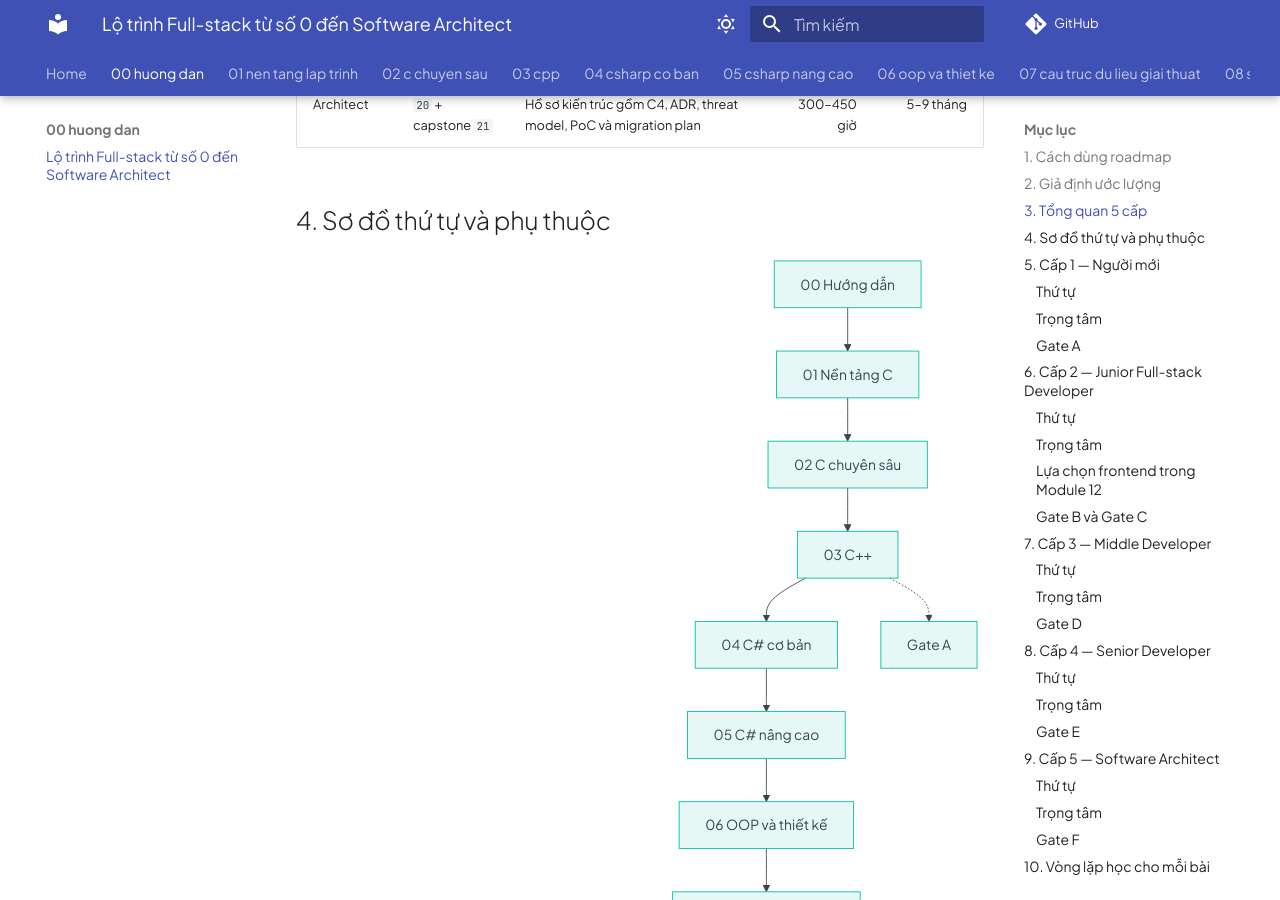
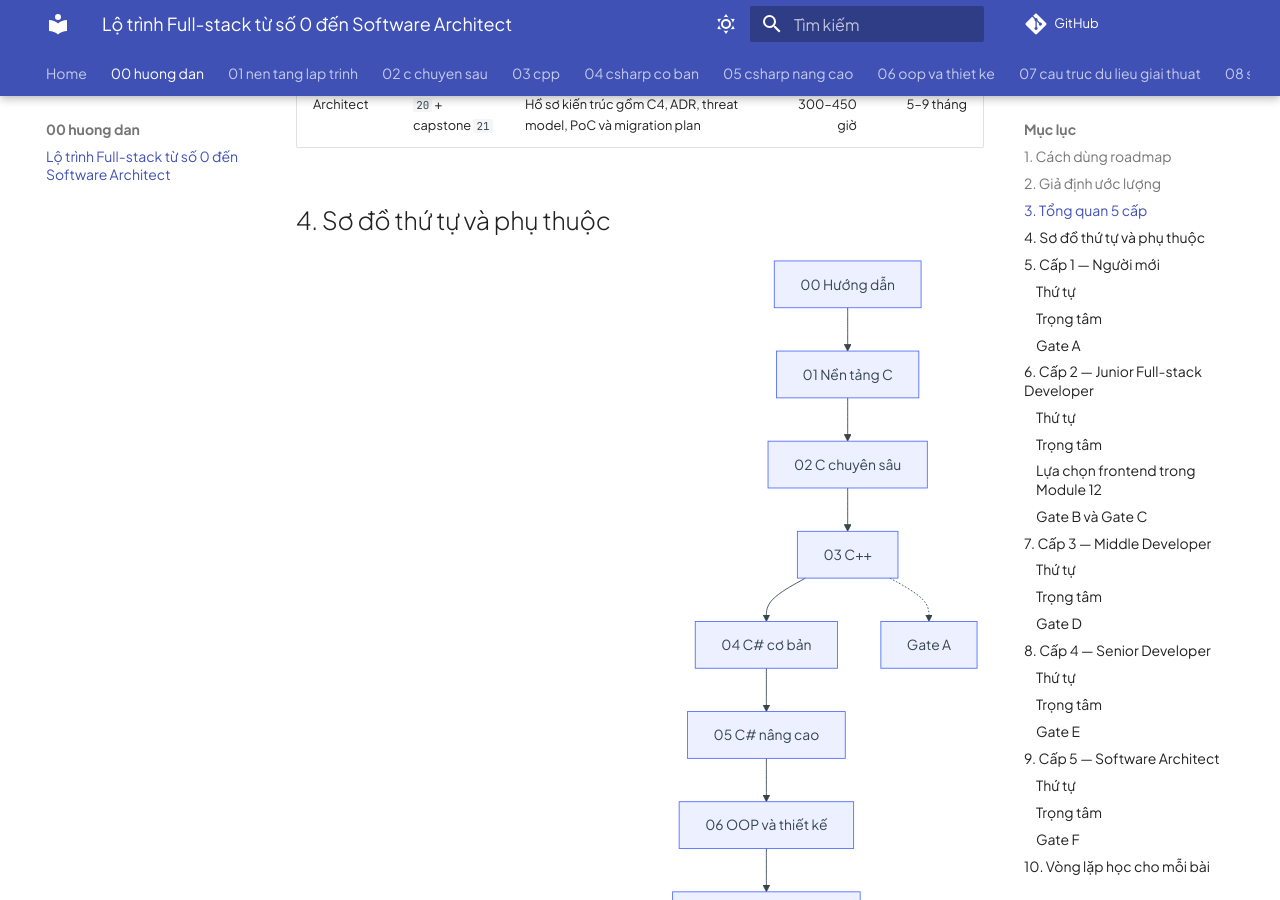
Before and after one commit to Xuanthanh-dzz/full-stack, an MkDocs documentation site: the page built from fullstack-roadmap/00-huong-dan/roadmap.md, in a window 1280 px wide and 900 px high, scrolled down 1526 px. Built offline with MkDocs 1.6.1 and Material for MkDocs 9.7.7, drawn with Linux system fonts in a browser that asks for light colours; comment, search, counter and statistics services are not loaded.

Commit message:
sync(ui): adopt optimized main MkDocs config

```diff
--- a/mkdocs.yml
+++ b/mkdocs.yml
@@ -10,14 +10,14 @@ theme:
     - media: "(prefers-color-scheme: light)"
       scheme: default
       primary: indigo
-      accent: teal
+      accent: indigo
       toggle:
         icon: material/weather-sunny
         name: Chuyển sang Nền tối
     - media: "(prefers-color-scheme: dark)"
       scheme: slate
       primary: indigo
-      accent: teal
+      accent: indigo
       toggle:
         icon: material/weather-night
         name: Chuyển sang Nền sáng
@@ -32,6 +32,7 @@ theme:
     - navigation.top
     - navigation.footer
     - navigation.indexes
+    - navigation.prune
     - toc.follow
     - search.suggest
     - search.highlight
@@ -44,6 +45,7 @@ theme:
     code: JetBrains Mono
 
 markdown_extensions:
+  - md_in_html
   - admonition
   - attr_list
   - tables
```
